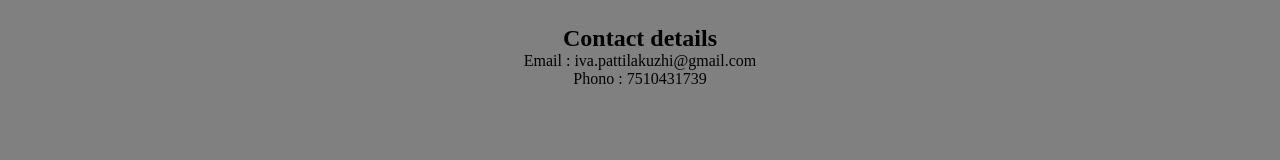
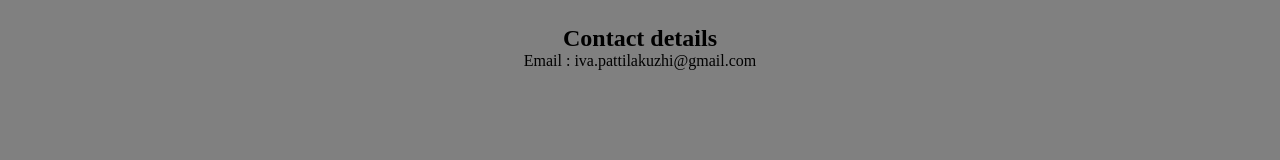
Before and after one commit to 1vasony/Portfolio_Iva, a plain HTML site: page index.html in a window 1280 px wide. Shown: the part 1088-1248 px from the top of the page. Drawn offline with Linux system fonts and the light colour scheme.

Commit message:
Contact removed

```diff
--- a/index.html
+++ b/index.html
@@ -54,7 +54,7 @@
     <section id="Contact" class="contact">
         <h2>Contact details</h2>
         <p>Email : iva.pattilakuzhi@gmail.com</p>
-        <p>Phono : 7510431739</p>
+        <!-- <p>Phono : 7510431739</p> -->
     </section>
 
     <footer>
```
